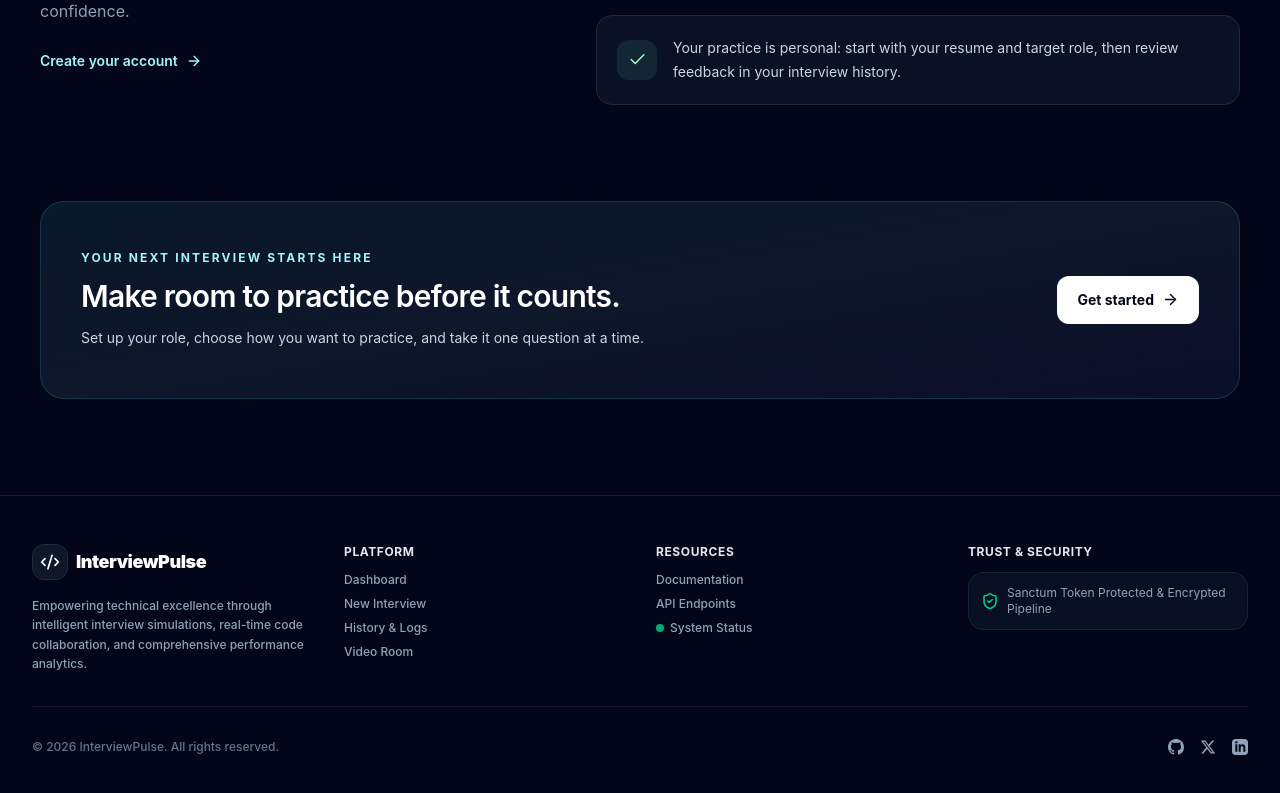
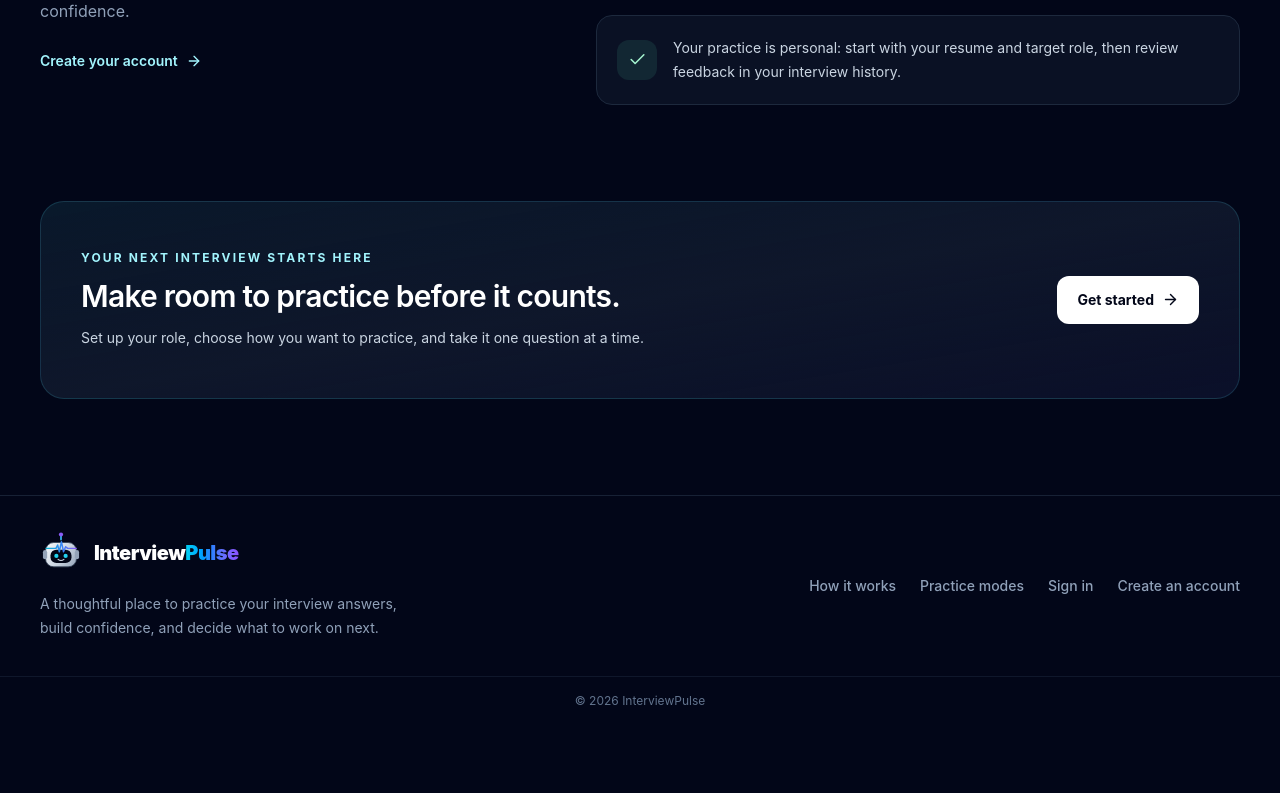
Before and after one commit to zelalem3/InterviewPulse, a React (Vite) app in the folder frontend/: page / in a window 1280 px wide. Shown: the part 1797-2590 px from the top of the page. After the commit the page ends 2522 px from the top, so only its background shows below. Built offline with nearby package versions, Linux system fonts and the light colour scheme.

Commit message:
Refresh public navigation and footer

```diff
--- a/frontend/src/components/Footer.tsx
+++ b/frontend/src/components/Footer.tsx
@@ -1,109 +1,51 @@
-import React from 'react';
-import { Link } from 'react-router-dom';
-import { Code2, ShieldCheck } from 'lucide-react';
+import { Link } from "react-router-dom";
+import InterviewPulseLogo from "./InterviewPulseLogo";
 
 export default function Footer() {
   return (
-    <footer className="bg-slate-950 border-t border-slate-800/80 text-slate-400 font-sans mt-auto">
-      <div className="max-w-7xl mx-auto px-4 sm:px-6 lg:px-8 py-12">
-        <div className="grid grid-cols-1 md:grid-cols-4 gap-8 mb-8">
-
-          {/* Brand Info */}
-          <div className="space-y-4 md:col-span-1">
-            <div className="flex items-center gap-2">
-              <div className="w-9 h-9 bg-slate-900 border border-slate-800 rounded-xl flex items-center justify-center text-white shadow-inner">
-                <Code2 size={20} />
-              </div>
-              <span className="text-lg font-black text-white tracking-tight">
-                InterviewPulse
-              </span>
-            </div>
-            <p className="text-xs font-medium text-slate-400 leading-relaxed">
-              Empowering technical excellence through intelligent interview simulations, real-time code collaboration, and comprehensive performance analytics.
+    <footer className="border-t border-slate-800/80 bg-slate-950 text-slate-400">
+      <div className="mx-auto flex max-w-7xl flex-col gap-8 px-5 py-9 sm:px-8 md:flex-row md:items-center md:justify-between lg:px-10">
+        <div className="max-w-sm">
+          <Link
+            to="/"
+            aria-label="InterviewPulse home"
+            className="inline-flex rounded-lg focus-visible:outline focus-visible:outline-2 focus-visible:outline-offset-4 focus-visible:outline-cyan-300"
+          >
+            <InterviewPulseLogo compact />
+          </Link>
+          <p className="mt-3 text-sm leading-6 text-slate-400">
+            A thoughtful place to practice your interview answers, build
+            confidence, and decide what to work on next.
           </p>
         </div>
 
-          {/* Quick Links */}
-          <div className="space-y-3">
-            <h4 className="text-xs font-bold text-slate-200 uppercase tracking-wider">
-              Platform
-            </h4>
-            <ul className="space-y-2 text-xs font-medium">
+        <nav aria-label="Footer navigation">
+          <ul className="flex flex-wrap gap-x-6 gap-y-3 text-sm font-medium">
             <li>
-                <Link to="/" className="hover:text-white transition">Dashboard</Link>
+              <a className="transition hover:text-white" href="/#how-it-works">
+                How it works
+              </a>
             </li>
             <li>
-                <Link to="/interview/new" className="hover:text-white transition">New Interview</Link>
+              <a className="transition hover:text-white" href="/#practice-modes">
+                Practice modes
+              </a>
             </li>
             <li>
-                <Link to="/interview/history" className="hover:text-white transition">History & Logs</Link>
+              <Link className="transition hover:text-white" to="/login">
+                Sign in
+              </Link>
             </li>
             <li>
-                <Link to="/videointerivew" className="hover:text-white transition">Video Room</Link>
+              <Link className="transition hover:text-white" to="/register">
+                Create an account
+              </Link>
             </li>
           </ul>
+        </nav>
       </div>
-
-          {/* Resources */}
-          <div className="space-y-3">
-            <h4 className="text-xs font-bold text-slate-200 uppercase tracking-wider">
-              Resources
-            </h4>
-            <ul className="space-y-2 text-xs font-medium">
-              <li>
-                <a href="#docs" className="hover:text-white transition">Documentation</a>
-              </li>
-              <li>
-                <a href="#api" className="hover:text-white transition">API Endpoints</a>
-              </li>
-              <li>
-                <a href="#status" className="hover:text-white transition flex items-center gap-1.5">
-                  <span className="w-2 h-2 rounded-full bg-emerald-500 animate-pulse"></span>
-                  System Status
-                </a>
-              </li>
-            </ul>
-          </div>
-
-          {/* Security & Compliance */}
-          <div className="space-y-3">
-            <h4 className="text-xs font-bold text-slate-200 uppercase tracking-wider">
-              Trust & Security
-            </h4>
-            <div className="flex items-center gap-2 text-xs text-slate-400 bg-slate-900/60 border border-slate-800/80 p-3 rounded-2xl">
-              <ShieldCheck size={18} className="text-emerald-400 shrink-0" />
-              <span>Sanctum Token Protected & Encrypted Pipeline</span>
-            </div>
-          </div>
-
-        </div>
-
-        {/* Bottom Bar */}
-        <div className="pt-8 border-t border-slate-900 flex flex-col sm:flex-row items-center justify-between gap-4 text-xs">
-          <p className="text-slate-500 font-medium">
-            © {new Date().getFullYear()} InterviewPulse. All rights reserved.
-          </p>
-          <div className="flex items-center gap-4 text-slate-400">
-            {/* GitHub */}
-            <a href="https://github.com" target="_blank" rel="noreferrer" className="hover:text-white transition">
-              <svg className="w-4 h-4 fill-current" viewBox="0 0 24 24">
-                <path d="M12 0C5.37 0 0 5.37 0 12c0 5.31 3.435 9.795 8.205 11.385.6.105.825-.255.825-.57 0-.285-.015-1.23-.015-2.235-3.015.555-3.795-.735-4.035-1.41-.135-.345-.72-1.41-1.23-1.695-.42-.225-1.02-.78-.015-.795.945-.015 1.62.87 1.845 1.23 1.08 1.815 2.805 1.305 3.495.99.105-.78.42-1.305.765-1.605-2.67-.3-5.46-1.335-5.46-5.925 0-1.305.465-2.385 1.23-3.225-.12-.3-.54-1.53.12-3.18 0 0 1.005-.315 3.3 1.23.96-.27 1.98-.405 3-.405s2.04.135 3 .405c2.295-1.56 3.3-1.23 3.3-1.23.66 1.65.24 2.88.12 3.18.765.84 1.23 1.905 1.23 3.225 0 4.605-2.805 5.625-5.475 5.925.435.375.81 1.095.81 2.22 0 1.605-.015 2.895-.015 3.3 0 .315.225.69.825.57A12.02 12.02 0 0024 12c0-6.63-5.37-12-12-12z"/>
-              </svg>
-            </a>
-            {/* Twitter/X */}
-            <a href="https://twitter.com" target="_blank" rel="noreferrer" className="hover:text-white transition">
-              <svg className="w-4 h-4 fill-current" viewBox="0 0 24 24">
-                <path d="M18.244 2.25h3.308l-7.227 8.26 8.502 11.24H16.17l-5.214-6.817L4.99 21.75H1.68l7.73-8.835L1.254 2.25H8.08l4.713 6.231zm-1.161 17.52h1.833L7.084 4.126H5.117z"/>
-              </svg>
-            </a>
-            {/* LinkedIn */}
-            <a href="https://linkedin.com" target="_blank" rel="noreferrer" className="hover:text-white transition">
-              <svg className="w-4 h-4 fill-current" viewBox="0 0 24 24">
-                <path d="M19 0h-14c-2.761 0-5 2.239-5 5v14c0 2.761 2.239 5 5 5h14c2.762 0 5-2.239 5-5v-14c0-2.761-2.238-5-5-5zm-11 19h-3v-11h3v11zm-1.5-12.268c-.966 0-1.75-.79-1.75-1.764s.784-1.764 1.75-1.764 1.75.79 1.75 1.764-.783 1.764-1.75 1.764zm13.5 12.268h-3v-5.604c0-3.368-4-3.113-4 0v5.604h-3v-11h3v1.765c1.396-2.586 7-2.777 7 2.476v6.759z"/>
-              </svg>
-            </a>
-          </div>
-        </div>
+      <div className="border-t border-slate-900 px-5 py-4 text-center text-xs text-slate-500 sm:px-8">
+        © {new Date().getFullYear()} InterviewPulse
       </div>
     </footer>
   );
--- a/frontend/src/components/Navbar.tsx
+++ b/frontend/src/components/Navbar.tsx
@@ -34,6 +34,7 @@ const Navbar: React.FC = () => {
         <button
           onClick={() => navigate('/')}
           className="group flex items-center"
+          aria-label="InterviewPulse home"
         >
           <InterviewPulseLogo compact={false} />
         </button>
@@ -101,13 +102,25 @@ const Navbar: React.FC = () => {
             </>
           ) : (
             <>
+              <a
+                href="/#how-it-works"
+                className="hidden rounded-lg px-3 py-2 text-sm font-medium text-slate-300 transition hover:text-white focus-visible:outline focus-visible:outline-2 focus-visible:outline-offset-2 focus-visible:outline-cyan-300 md:inline-flex"
+              >
+                How it works
+              </a>
+              <a
+                href="/#practice-modes"
+                className="hidden rounded-lg px-3 py-2 text-sm font-medium text-slate-300 transition hover:text-white focus-visible:outline focus-visible:outline-2 focus-visible:outline-offset-2 focus-visible:outline-cyan-300 lg:inline-flex"
+              >
+                Practice modes
+              </a>
               {/* Sign In */}
               <button
                 onClick={() => navigate('/login')}
                 className="group flex items-center gap-2 rounded-full border border-slate-800 bg-slate-950/60 px-5 py-2.5 text-sm font-bold text-slate-300 transition-all duration-200 hover:border-slate-700 hover:bg-slate-900 hover:text-white"
               >
                 <ArrowRight size={16} className="text-cyan-400 transition-transform group-hover:translate-x-0.5" />
-                Sign In
+                Sign in
               </button>
 
               {/* Get Started */}
@@ -116,7 +129,7 @@ const Navbar: React.FC = () => {
                 className="group flex items-center gap-2 rounded-full bg-gradient-to-r from-cyan-500 via-blue-500 to-violet-600 px-5 py-2.5 text-sm font-bold text-white shadow-lg shadow-blue-500/20 transition-all duration-200 hover:-translate-y-0.5 hover:shadow-xl hover:shadow-blue-500/30"
               >
                 <UserPlus size={16} className="transition-transform group-hover:scale-110" />
-                Get Started
+                Get started
               </button>
             </>
           )}
```
Lines whose indentation alone changed are shown as unchanged.
